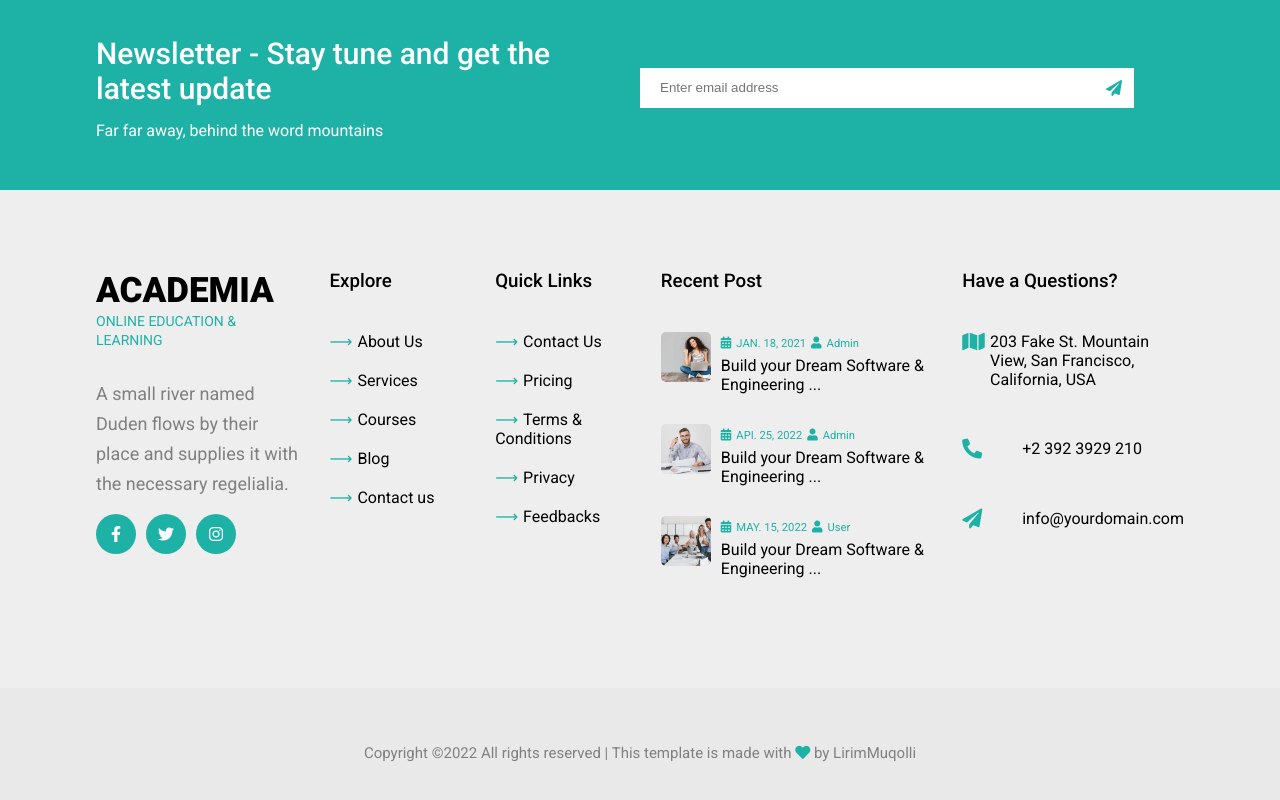
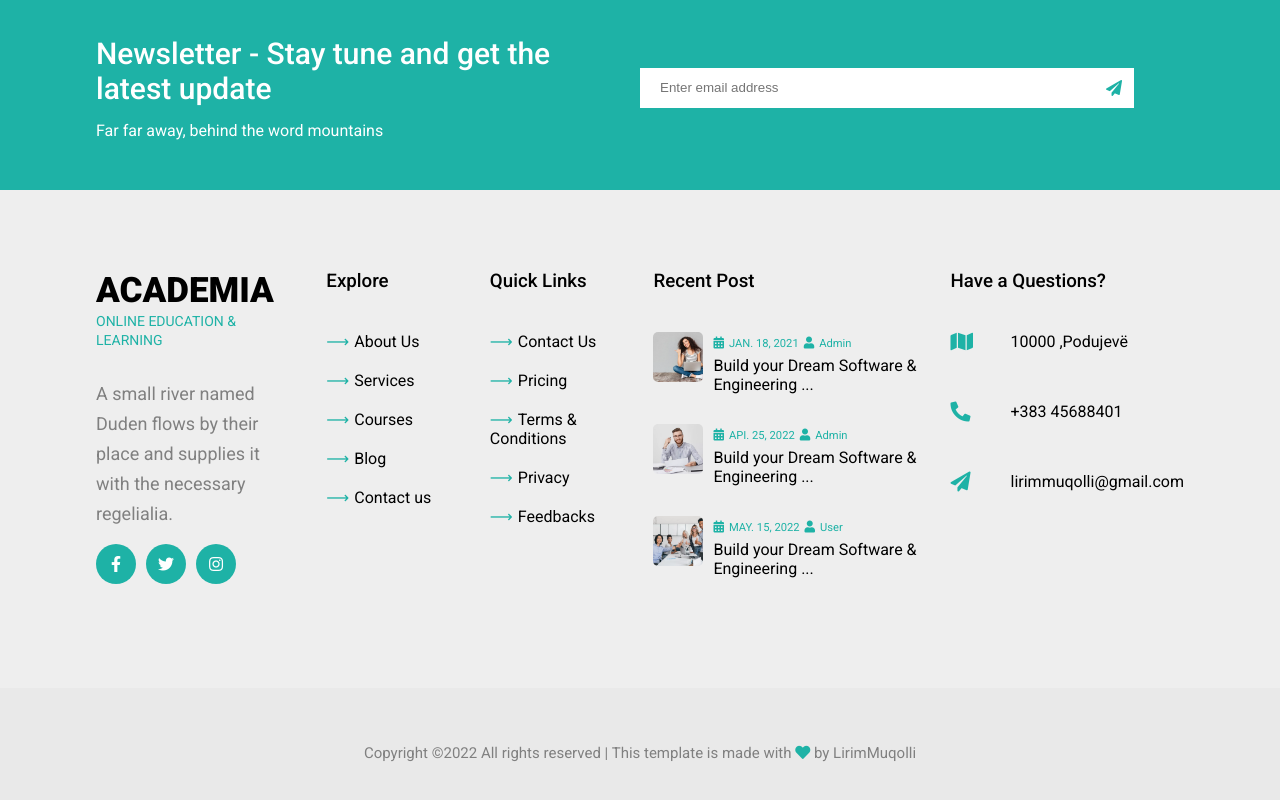
Before and after one commit to LirimMuqolli/Roi-Intership, a React (Create React App) app: page /contact in a window 1280 px wide. Shown: the part 1388-2188 px from the top of the page. Built offline with nearby package versions, Linux system fonts and the light colour scheme.

Commit message:
update footer

```diff
--- a/src/components/common/footer/Footer.jsx
+++ b/src/components/common/footer/Footer.jsx
@@ -74,15 +74,15 @@ const Footer = () => {
             <ul>
               <li>
                 <i className='fa fa-map'></i>
-                203 Fake St. Mountain View, San Francisco, California, USA
+                10000 ,Podujevë
               </li>
               <li>
                 <i className='fa fa-phone-alt'></i>
-                +2 392 3929 210
+                +383 45688401
               </li>
               <li>
                 <i className='fa fa-paper-plane'></i>
-                info@yourdomain.com
+                lirimmuqolli@gmail.com
               </li>
             </ul>
           </div>
```
